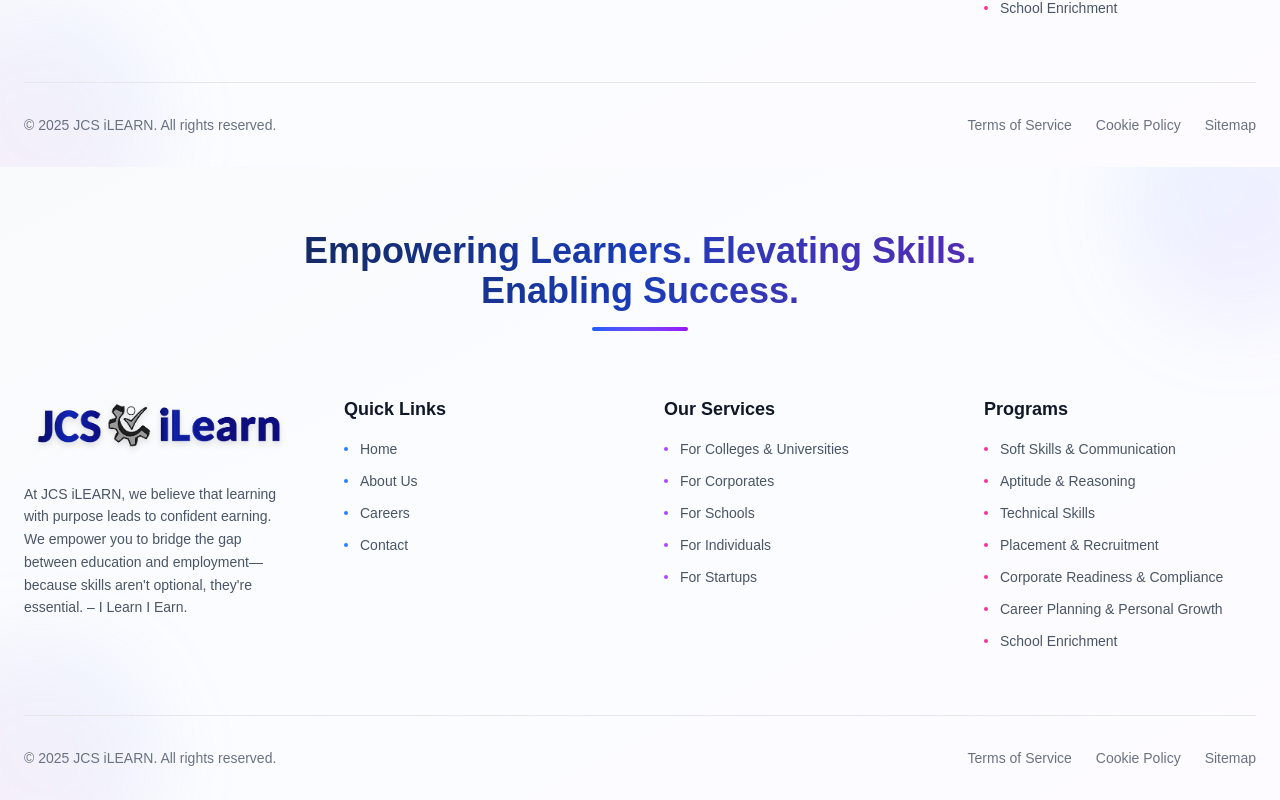
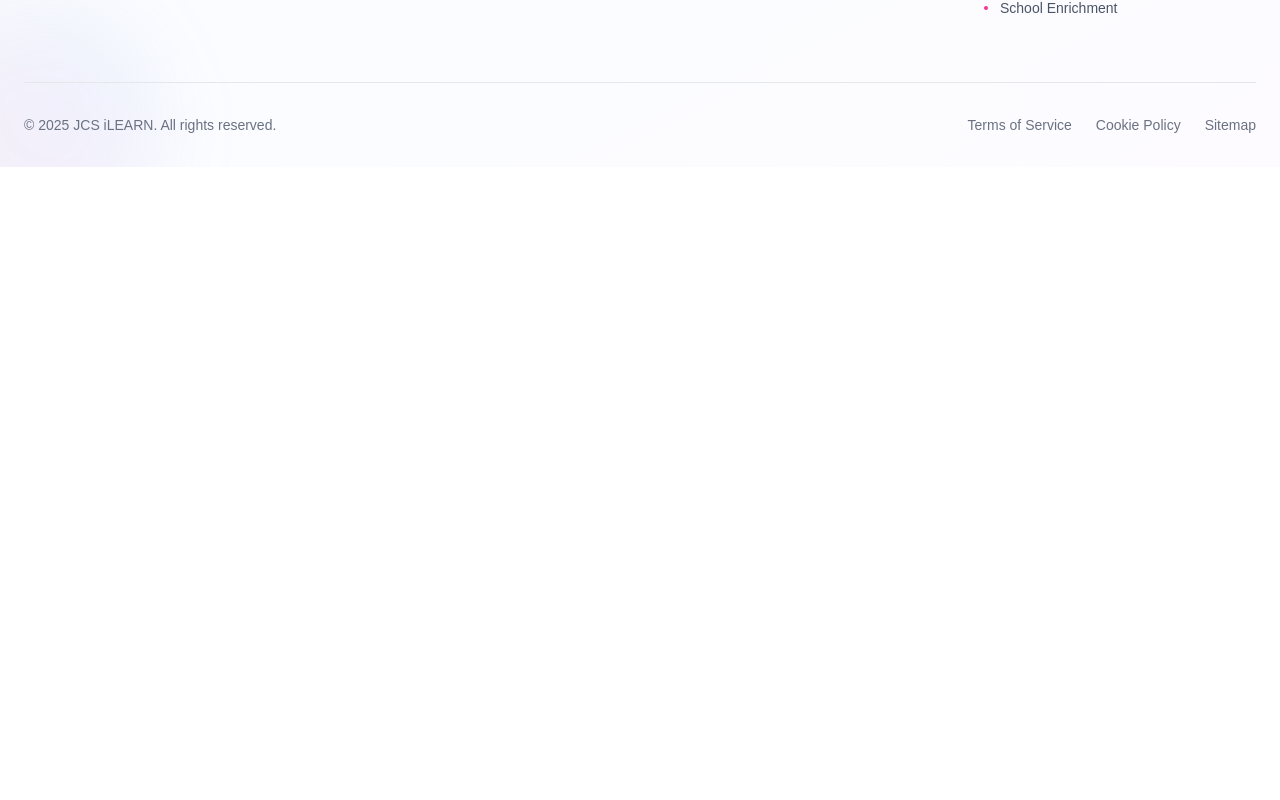
Before and after one commit to jcsilearn-websites/old_web, a Next.js app: page / in a window 1280 px wide. Shown: the part 6798-7598 px from the top of the page. After the commit the page ends 6965 px from the top, so only its background shows below. Built offline with nearby package versions, Linux system fonts and the light colour scheme.

Commit message:
feat: add new pages for Careers, Contact, Programs, and Services; update footer links for improved navigation

```diff
--- a/src/app/about/vision/page.tsx
+++ b/src/app/about/vision/page.tsx
@@ -188,8 +188,14 @@
             </p>
             <div className="flex flex-col sm:flex-row gap-4 justify-center">
               <Link
+                href="/"
+                className="inline-block px-8 py-4 bg-white text-purple-600 font-semibold rounded-xl hover:bg-gray-100 transform hover:scale-105 transition-all duration-300"
+              >
+                Back to Home
+              </Link>
+              <Link
                 href="/about"
-                className="inline-block px-8 py-4 bg-white text-purple-600 font-semibold rounded-xl hover:bg-gray-100 transform hover:scale-105 transition-all duration-300"
+                className="inline-block px-8 py-4 border-2 border-white text-white font-semibold rounded-xl hover:bg-white hover:text-purple-600 transition-all duration-300"
               >
                 Back to About Us
               </Link>
--- /dev/null
+++ b/src/app/careers/page.tsx
@@ -0,0 +1,10 @@
+"use client";
+import Careers from "../sections/careers";
+
+export default function CareersPage() {
+  return (
+    <div className="min-h-screen bg-gradient-to-br from-slate-50 via-blue-50/30 to-purple-50/40">
+      <Careers />
+    </div>
+  );
+}
--- /dev/null
+++ b/src/app/contact/page.tsx
@@ -0,0 +1,10 @@
+"use client";
+import ContactUs from "../sections/contactus";
+
+export default function ContactPage() {
+  return (
+    <div className="min-h-screen bg-gradient-to-br from-slate-50 via-blue-50/30 to-purple-50/40">
+      <ContactUs />
+    </div>
+  );
+}
--- a/src/app/footer.tsx
+++ b/src/app/footer.tsx
@@ -74,7 +74,7 @@
                   </li>
                   <li>
                     <Link
-                      href="/sections/careers"
+                      href="/careers"
                       className="text-gray-600 hover:text-blue-600 transition-colors duration-300 text-sm flex items-center group"
                     >
                       <span className="w-1 h-1 bg-blue-500 rounded-full mr-3 group-hover:scale-150 transition-transform duration-300"></span>
@@ -83,7 +83,7 @@
                   </li>
                   <li>
                     <Link
-                      href="/sections/contactus"
+                      href="/contact"
                       className="text-gray-600 hover:text-blue-600 transition-colors duration-300 text-sm flex items-center group"
                     >
                       <span className="w-1 h-1 bg-blue-500 rounded-full mr-3 group-hover:scale-150 transition-transform duration-300"></span>
@@ -100,34 +100,49 @@
                 <h4 className="text-lg font-bold text-gray-900 mb-4">Our Services</h4>
                 <ul className="space-y-3">
                   <li>
-                    <span className="text-gray-600 text-sm flex items-center group cursor-pointer">
+                    <Link
+                      href="/services"
+                      className="text-gray-600 hover:text-purple-600 transition-colors duration-300 text-sm flex items-center group"
+                    >
                       <span className="w-1 h-1 bg-purple-500 rounded-full mr-3 group-hover:scale-150 transition-transform duration-300"></span>
                       For Colleges & Universities
-                    </span>
+                    </Link>
                   </li>
                   <li>
-                    <span className="text-gray-600 text-sm flex items-center group cursor-pointer">
+                    <Link
+                      href="/services"
+                      className="text-gray-600 hover:text-purple-600 transition-colors duration-300 text-sm flex items-center group"
+                    >
                       <span className="w-1 h-1 bg-purple-500 rounded-full mr-3 group-hover:scale-150 transition-transform duration-300"></span>
                       For Corporates
-                    </span>
+                    </Link>
                   </li>
                   <li>
-                    <span className="text-gray-600 text-sm flex items-center group cursor-pointer">
+                    <Link
+                      href="/services"
+                      className="text-gray-600 hover:text-purple-600 transition-colors duration-300 text-sm flex items-center group"
+                    >
                       <span className="w-1 h-1 bg-purple-500 rounded-full mr-3 group-hover:scale-150 transition-transform duration-300"></span>
                       For Schools
-                    </span>
+                    </Link>
                   </li>
                   <li>
-                    <span className="text-gray-600 text-sm flex items-center group cursor-pointer">
+                    <Link
+                      href="/services"
+                      className="text-gray-600 hover:text-purple-600 transition-colors duration-300 text-sm flex items-center group"
+                    >
                       <span className="w-1 h-1 bg-purple-500 rounded-full mr-3 group-hover:scale-150 transition-transform duration-300"></span>
                       For Individuals
-                    </span>
+                    </Link>
                   </li>
                   <li>
-                    <span className="text-gray-600 text-sm flex items-center group cursor-pointer">
+                    <Link
+                      href="/services"
+                      className="text-gray-600 hover:text-purple-600 transition-colors duration-300 text-sm flex items-center group"
+                    >
                       <span className="w-1 h-1 bg-purple-500 rounded-full mr-3 group-hover:scale-150 transition-transform duration-300"></span>
                       For Startups
-                    </span>
+                    </Link>
                   </li>
                 </ul>
               </div>
@@ -139,46 +154,67 @@
                 <h4 className="text-lg font-bold text-gray-900 mb-4">Programs</h4>
                 <ul className="space-y-3">
                   <li>
-                    <span className="text-gray-600 text-sm flex items-center group cursor-pointer">
-                      <span className="w-1 h-1 bg-pink-500  rounded-full mr-3 group-hover:scale-150 transition-transform duration-300"></span>
+                    <Link
+                      href="/programs"
+                      className="text-gray-600 hover:text-pink-600 transition-colors duration-300 text-sm flex items-center group"
+                    >
+                      <span className="w-1 h-1 bg-pink-500 rounded-full mr-3 group-hover:scale-150 transition-transform duration-300"></span>
                       Soft Skills & Communication
-                    </span>
+                    </Link>
                   </li>
                   <li>
-                    <span className="text-gray-600 text-sm flex items-center group cursor-pointer">
+                    <Link
+                      href="/programs"
+                      className="text-gray-600 hover:text-pink-600 transition-colors duration-300 text-sm flex items-center group"
+                    >
                       <span className="w-1 h-1 bg-pink-500 rounded-full mr-3 group-hover:scale-150 transition-transform duration-300"></span>
                       Aptitude & Reasoning
-                    </span>
+                    </Link>
                   </li>
                   <li>
-                    <span className="text-gray-600 text-sm flex items-center group cursor-pointer">
+                    <Link
+                      href="/programs"
+                      className="text-gray-600 hover:text-pink-600 transition-colors duration-300 text-sm flex items-center group"
+                    >
                       <span className="w-1 h-1 bg-pink-500 rounded-full mr-3 group-hover:scale-150 transition-transform duration-300"></span>
                       Technical Skills
-                    </span>
+                    </Link>
                   </li>
                   <li>
-                    <span className="text-gray-600 text-sm flex items-center group cursor-pointer">
+                    <Link
+                      href="/programs"
+                      className="text-gray-600 hover:text-pink-600 transition-colors duration-300 text-sm flex items-center group"
+                    >
                       <span className="w-1 h-1 bg-pink-500 rounded-full mr-3 group-hover:scale-150 transition-transform duration-300"></span>
                       Placement & Recruitment
-                    </span>
+                    </Link>
                   </li>
                   <li>
-                    <span className="text-gray-600 text-sm flex items-center group cursor-pointer">
+                    <Link
+                      href="/programs"
+                      className="text-gray-600 hover:text-pink-600 transition-colors duration-300 text-sm flex items-center group"
+                    >
                       <span className="w-1 h-1 bg-pink-500 rounded-full mr-3 group-hover:scale-150 transition-transform duration-300"></span>
                       Corporate Readiness & Compliance
-                    </span>
+                    </Link>
                   </li>
                   <li>
-                    <span className="text-gray-600 text-sm flex items-center group cursor-pointer">
+                    <Link
+                      href="/programs"
+                      className="text-gray-600 hover:text-pink-600 transition-colors duration-300 text-sm flex items-center group"
+                    >
                       <span className="w-1 h-1 bg-pink-500 rounded-full mr-3 group-hover:scale-150 transition-transform duration-300"></span>
                       Career Planning & Personal Growth
-                    </span>
+                    </Link>
                   </li>
                   <li>
-                    <span className="text-gray-600 text-sm flex items-center group cursor-pointer">
-                        <span className="w-1 h-1 bg-pink-500 rounded-full mr-3 group-hover:scale-150 transition-transform duration-300"></span>
+                    <Link
+                      href="/programs"
+                      className="text-gray-600 hover:text-pink-600 transition-colors duration-300 text-sm flex items-center group"
+                    >
+                      <span className="w-1 h-1 bg-pink-500 rounded-full mr-3 group-hover:scale-150 transition-transform duration-300"></span>
                       School Enrichment
-                    </span>
+                    </Link>
                   </li>
                 </ul>
               </div>
--- a/src/app/header.tsx
+++ b/src/app/header.tsx
@@ -12,24 +12,24 @@
     type: 'dropdown',
     items: [
       {
-        label: 'Our Journey',
-        href: '/about',
-        section: '#journey'
+        label: 'About Us',
+        href: '/about'
       },
       {
-        label: 'Who we are',
-        href: '/about',
-        section: '#who-we-are'
+        label: 'Our Journey',
+        href: '/about/journey'
       },
       {
-        label: 'Our Mission',
-        href: '/about',
-        section: '#mission'
+        label: 'Our Founders',
+        href: '/about/founders'
       },
       {
         label: 'Our Vision',
-        href: '/about',
-        section: '#vision'
+        href: '/about/vision'
+      },
+      {
+        label: 'Our Identity',
+        href: '/about/identity'
       },
     ]
   },
--- a/src/app/page.tsx
+++ b/src/app/page.tsx
@@ -15,7 +15,6 @@
       <ServicesCarousel />
       <Careers />
       <ContactUs />
-      <Footer />
     </>
   );
 }
--- /dev/null
+++ b/src/app/programs/page.tsx
@@ -0,0 +1,10 @@
+"use client";
+import SkillBoost from "../sections/skillboost";
+
+export default function ProgramsPage() {
+  return (
+    <div className="min-h-screen bg-gradient-to-br from-slate-50 via-blue-50/30 to-purple-50/40">
+      <SkillBoost />
+    </div>
+  );
+}
--- /dev/null
+++ b/src/app/services/page.tsx
@@ -0,0 +1,10 @@
+"use client";
+import ServicesCarousel from "../sections/services-carousel";
+
+export default function ServicesPage() {
+  return (
+    <div className="min-h-screen bg-gradient-to-br from-slate-50 via-blue-50/30 to-purple-50/40">
+      <ServicesCarousel />
+    </div>
+  );
+}
```
Also changed, not shown: src/app/about/founders/page.tsx (+7 -1 lines), src/app/about/identity/page.tsx (+7 -1 lines), src/app/about/journey/page.tsx (+7 -1 lines), src/app/about/page.tsx (+7 -1 lines).
